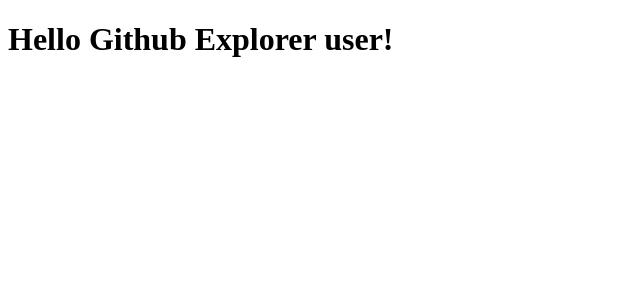
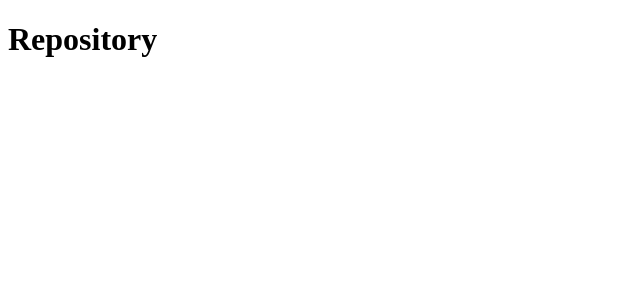
Before and after one commit to ermogenes/gostack-s03, a React (Create React App) app in the folder github-explorer-react/: page /Repository in a window 1280 px wide. Shown: the top 300 px of the page, without its empty margins (0-640 px from the left). Built offline with nearby package versions, Linux system fonts and the light colour scheme.

Commit message:
Create routes

```diff
--- a/github-explorer-react/package.json
+++ b/github-explorer-react/package.json
@@ -18,6 +18,7 @@
     "eslint-plugin-react-hooks": "4",
     "react": "^16.13.1",
     "react-dom": "^16.13.1",
+    "react-router-dom": "^5.2.0",
     "react-scripts": "3.4.1",
     "typescript": "~3.7.2"
   },
@@ -40,6 +41,7 @@
     ]
   },
   "devDependencies": {
+    "@types/react-router-dom": "^5.1.5",
     "eslint": "6.8.0",
     "eslint-config-prettier": "^6.11.0",
     "eslint-import-resolver-typescript": "^2.0.0",
--- a/github-explorer-react/src/App.tsx
+++ b/github-explorer-react/src/App.tsx
@@ -1,8 +1,12 @@
 import React from 'react';
+import { BrowserRouter } from 'react-router-dom';
 
-// eslint-disable-next-line @typescript-eslint/explicit-module-boundary-types
-function App() {
-  return <h1>Hello Github Explorer user!</h1>;
-}
+import Routes from './routes';
+
+const App: React.FC = () => (
+  <BrowserRouter>
+    <Routes />
+  </BrowserRouter>
+);
 
 export default App;
--- /dev/null
+++ b/github-explorer-react/src/pages/Dashboard/index.tsx
@@ -0,0 +1,7 @@
+import React from 'react';
+
+const Dashboard: React.FC = () => {
+  return <h1>Dashboard</h1>;
+};
+
+export default Dashboard;
--- /dev/null
+++ b/github-explorer-react/src/pages/Repository/index.tsx
@@ -0,0 +1,7 @@
+import React from 'react';
+
+const Repository: React.FC = () => {
+  return <h1>Repository</h1>;
+};
+
+export default Repository;
--- /dev/null
+++ b/github-explorer-react/src/routes/index.tsx
@@ -0,0 +1,14 @@
+import React from 'react';
+import { Switch, Route } from 'react-router-dom';
+
+import Dashboard from '../pages/Dashboard';
+import Repository from '../pages/Repository';
+
+const Routes: React.FC = () => (
+  <Switch>
+    <Route path="/Repository" component={Repository} />
+    <Route path="/" component={Dashboard} />
+  </Switch>
+);
+
+export default Routes;
```
Also changed, not shown: 2 other files (tests, documents, lock files or other folders).
